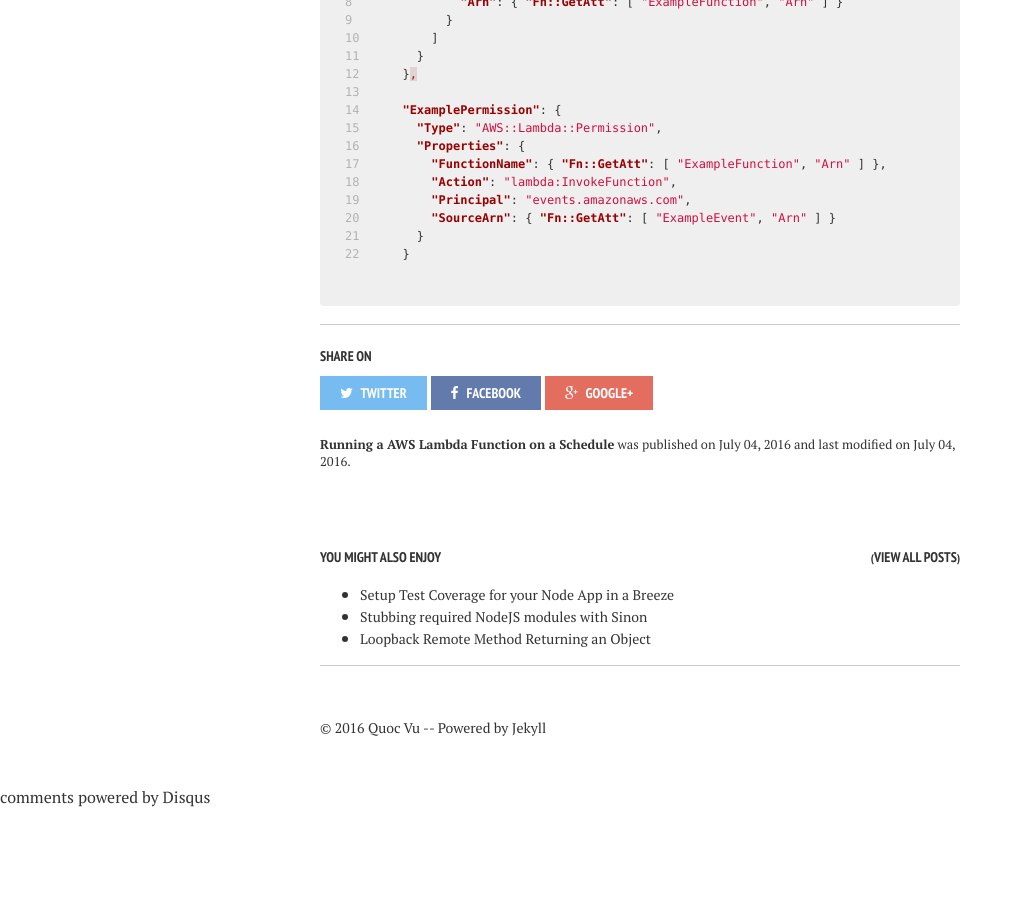
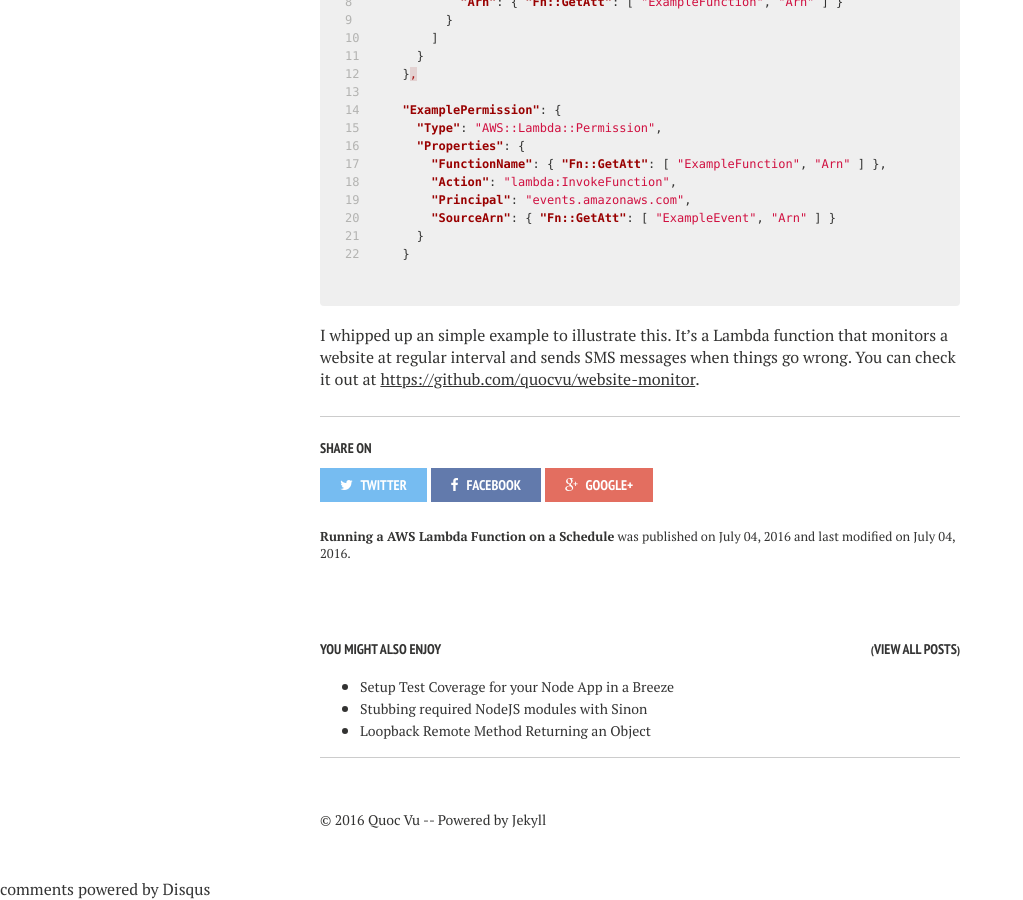
Before and after one commit to quocvu/quocvu.github.io, a Jekyll site: the page built from _posts/2016-07-04-running-aws-lambda-on-schedule.md, in a window 1280 px wide and 900 px high, scrolled down 2705 px. Shown: the whole window, without its empty margins (0-1023 px from the left). Built offline with Jekyll 4.4.1, drawn with Linux system fonts in a browser that asks for light colours; nearby versions of some CDN libraries; library files that are not in the unit come from our copies; comment, search, counter and statistics services are not loaded; before the commit the page ends 3513 px from its top, so only the background shows below that.

Commit message:
scheduled aws lambda function

```diff
--- a/_posts/2016-07-04-running-aws-lambda-on-schedule.md
+++ b/_posts/2016-07-04-running-aws-lambda-on-schedule.md
@@ -134,3 +134,7 @@ We also need to give this event the permission to execute the function (line 14-
   }
 }
 {% endhighlight %}
+
+I whipped up an simple example to illustrate this.  It's a Lambda function that
+monitors a website at regular interval and sends SMS messages when things go wrong.
+You can check it out at <https://github.com/quocvu/website-monitor>.
```
